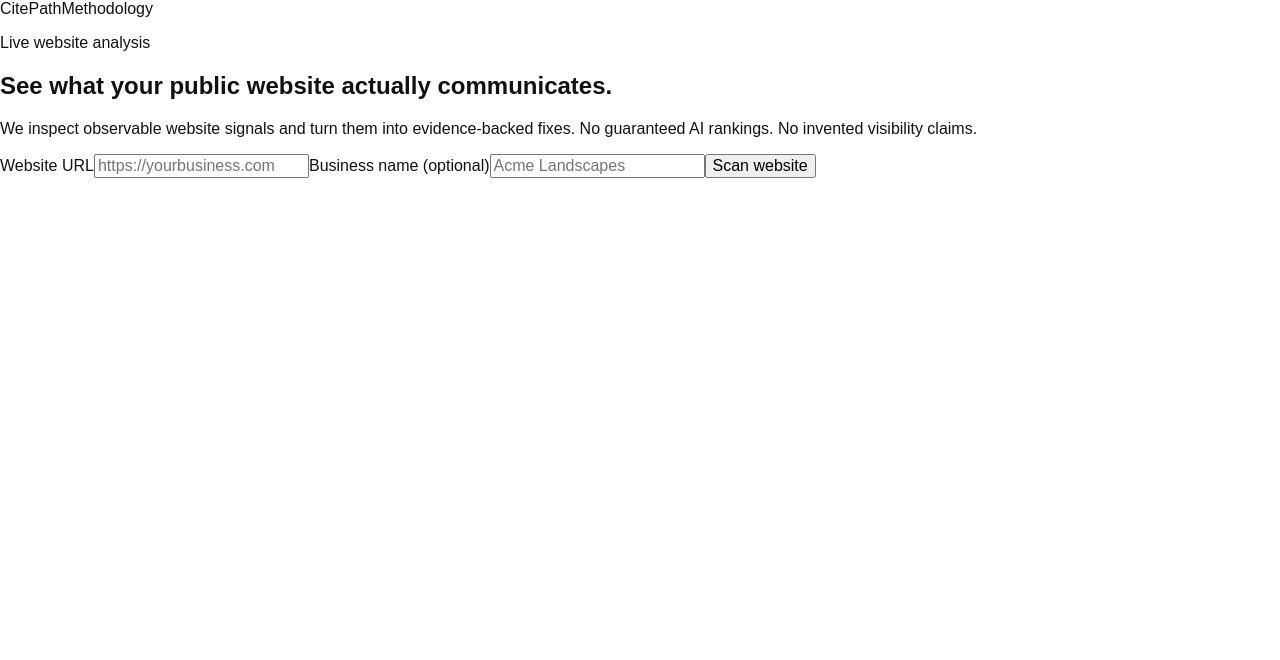
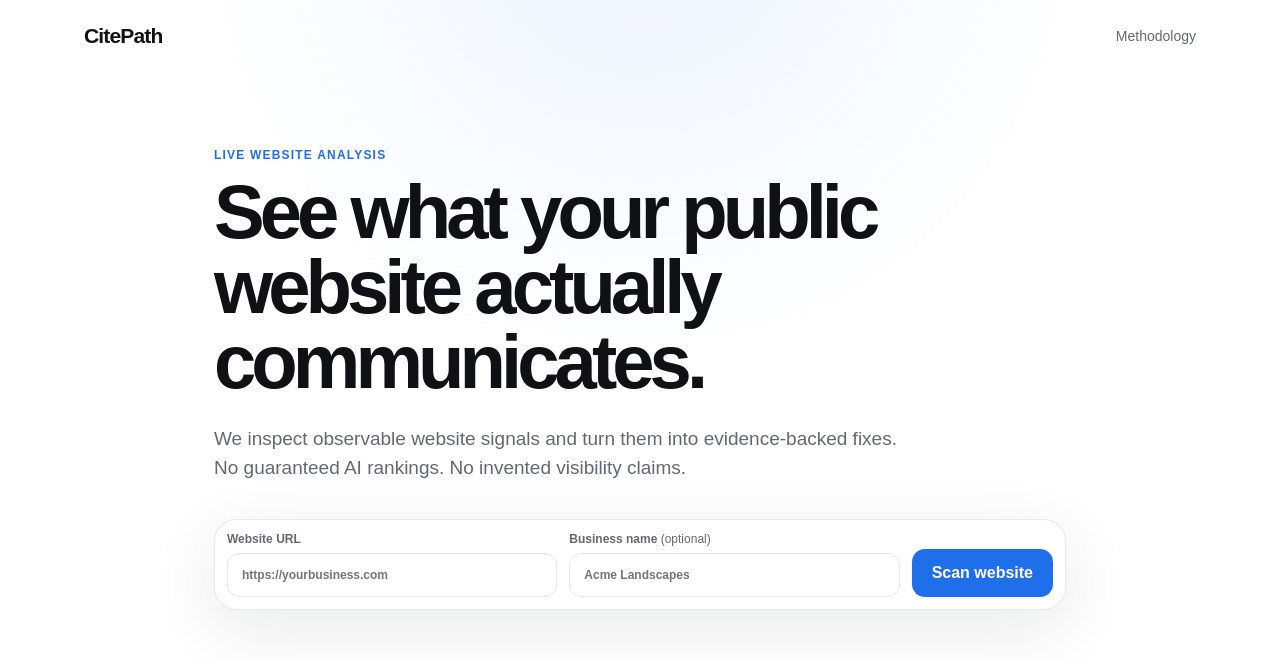
Before and after one commit to DMSNova27/CitePath, a Next.js app: page /scan in a window 1280 px wide. Shown: the top 660 px of the page. Built offline with nearby package versions, Linux system fonts and the light colour scheme.

Commit message:
Style live scan and report experience

```diff
--- a/src/app/globals.css
+++ b/src/app/globals.css
@@ -1,33 +1,55 @@
 * { box-sizing: border-box; }
 
-:root {
-  --ink: #101114;
-  --muted: #646873;
-  --line: #e7e8eb;
-  --surface: #ffffff;
-  --soft: #f6f7f8;
-  --accent: #1f6feb;
-  --accent-dark: #1557b0;
-}
-
-html { scroll-behavior: smooth; }
-
-body {
-  margin: 0;
-  background: var(--surface);
-  color: var(--ink);
-  font-family: Arial, Helvetica, sans-serif;
-  -webkit-font-smoothing: antialiased;
-}
-
-a { color: inherit; text-decoration: none; }
-
-button, input { font: inherit; }
-
-button { cursor: pointer; }
-
-::selection { background: #dceaff; }
-
-@media (prefers-reduced-motion: reduce) {
-  html { scroll-behavior: auto; }
-}
+:root { --ink:#101114; --muted:#646873; --line:#e7e8eb; --surface:#fff; --soft:#f6f7f8; --accent:#1f6feb; --accent-dark:#1557b0; --good:#147a45; --warn:#9a6700; --important:#b54708; --critical:#b42318; }
+html { scroll-behavior:smooth; }
+body { margin:0; background:var(--surface); color:var(--ink); font-family:Arial,Helvetica,sans-serif; -webkit-font-smoothing:antialiased; }
+a { color:inherit; text-decoration:none; }
+button,input { font:inherit; }
+button { cursor:pointer; }
+button:disabled { cursor:wait; opacity:.65; }
+::selection { background:#dceaff; }
+.page-shell { min-height:100vh; background:radial-gradient(circle at 50% -10%,#edf4ff 0,transparent 42%); }
+.nav { max-width:1160px; margin:auto; padding:24px; display:flex; justify-content:space-between; align-items:center; }
+.brand { font-size:21px; font-weight:800; letter-spacing:-.04em; }
+.nav-link { color:var(--muted); font-size:14px; }
+.scan-hero { max-width:900px; margin:auto; padding:76px 24px 64px; }
+.eyebrow { margin:0 0 12px; color:var(--accent); font-size:12px; font-weight:800; letter-spacing:.1em; text-transform:uppercase; }
+.scan-hero h1 { max-width:780px; margin:0; font-size:clamp(42px,7vw,76px); line-height:.99; letter-spacing:-.065em; }
+.lead { max-width:700px; color:var(--muted); font-size:19px; line-height:1.55; margin:24px 0 0; }
+.scan-form { margin-top:36px; display:grid; grid-template-columns:1fr 1fr auto; gap:12px; padding:12px; border:1px solid var(--line); border-radius:22px; background:#fff; box-shadow:0 18px 70px rgba(16,17,20,.09); }
+.scan-form label { display:block; text-align:left; color:var(--muted); font-size:12px; font-weight:700; }
+.scan-form label span { font-weight:400; }
+.scan-form input { display:block; width:100%; margin-top:7px; border:1px solid var(--line); border-radius:12px; padding:14px; outline:none; background:#fff; color:var(--ink); }
+.scan-form input:focus { border-color:var(--accent); box-shadow:0 0 0 3px rgba(31,111,235,.13); }
+.scan-form button { align-self:end; min-height:48px; border:0; border-radius:13px; padding:0 20px; background:var(--accent); color:#fff; font-weight:800; white-space:nowrap; }
+.scan-form button:hover { background:var(--accent-dark); }
+.progress,.error { margin-top:14px; padding:14px 16px; border-radius:14px; font-size:14px; }
+.progress { background:#eef5ff; color:#174ea6; }
+.error { background:#fff1f0; color:var(--critical); border:1px solid #ffd7d2; }
+.report { max-width:1160px; margin:0 auto; padding:0 24px 100px; }
+.report-head { display:flex; gap:24px; justify-content:space-between; align-items:flex-start; padding:30px 0; border-top:1px solid var(--line); }
+.report-head h2 { margin:0 0 8px; font-size:clamp(28px,4vw,44px); letter-spacing:-.045em; }
+.muted,.source { color:var(--muted); }
+.readiness { min-width:190px; padding:18px; border:1px solid var(--line); border-radius:18px; background:var(--soft); }
+.readiness span { display:block; color:var(--muted); font-size:12px; }
+.readiness strong { display:block; margin-top:5px; font-size:18px; }
+.snapshot { display:grid; grid-template-columns:repeat(4,1fr); gap:12px; margin-bottom:48px; }
+.snapshot div,.facts { border:1px solid var(--line); border-radius:18px; padding:20px; background:#fff; }
+.snapshot b { display:block; font-size:30px; letter-spacing:-.04em; }
+.snapshot span { color:var(--muted); font-size:13px; }
+.section-title h3,.facts h3 { margin:0; font-size:28px; letter-spacing:-.04em; }
+.finding { display:grid; grid-template-columns:150px 1fr; gap:22px; padding:25px 0; border-bottom:1px solid var(--line); }
+.finding h4 { margin:0 0 10px; font-size:19px; }
+.finding p { margin:7px 0; color:#41444b; line-height:1.55; }
+.severity { align-self:start; width:max-content; border-radius:999px; padding:6px 10px; font-size:10px; font-weight:800; letter-spacing:.06em; }
+.severity-good { color:var(--good); background:#eaf7ef; }
+.severity-needs-attention { color:var(--warn); background:#fff6db; }
+.severity-important { color:var(--important); background:#fff0e5; }
+.severity-critical { color:var(--critical); background:#ffebe9; }
+.evidence { padding:10px 12px; border-left:3px solid var(--accent); background:var(--soft); }
+.source { font-size:12px; word-break:break-all; }
+.facts { margin-top:42px; }
+.facts p { color:#41444b; line-height:1.5; word-break:break-word; }
+@media (max-width:760px) { .scan-form { grid-template-columns:1fr; } .scan-form button { min-height:52px; } .snapshot { grid-template-columns:1fr 1fr; } .report-head { flex-direction:column; } .readiness { width:100%; } .finding { grid-template-columns:1fr; gap:10px; } }
+@media (max-width:480px) { .scan-hero { padding-top:52px; } .snapshot { grid-template-columns:1fr; } }
+@media (prefers-reduced-motion:reduce) { html { scroll-behavior:auto; } }
```
